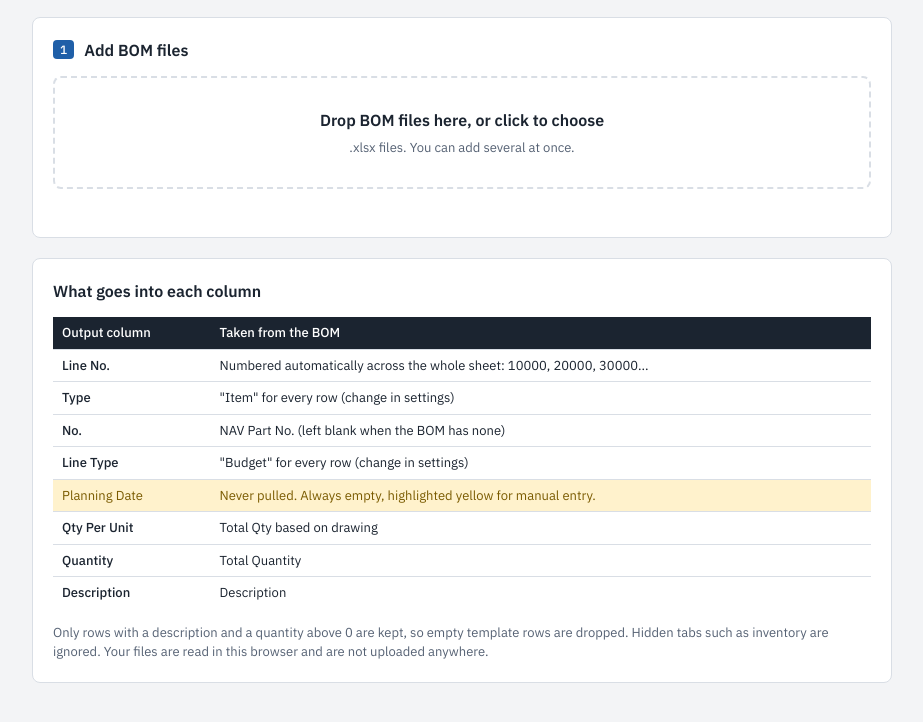
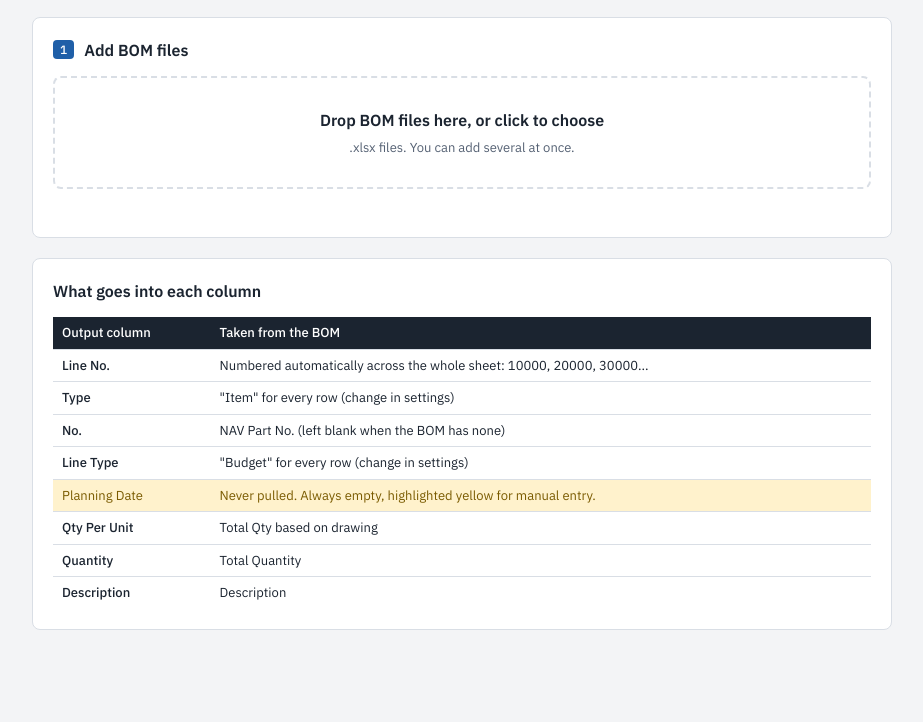
Before and after one commit to mdmit263/BOM_extractor_tool, a plain HTML site: page index.html in a window 1280 px wide. Shown: the part 142-864 px from the top of the page, without its empty margins (178-1101 px from the left). After the commit the page ends 820 px from the top, so only its background shows below. Drawn offline with Linux system fonts and the light colour scheme.

Commit message:
Remove footnote about row filtering and file handling
Removed explanatory paragraph about row filtering and file handling.

```diff
--- a/index.html
+++ b/index.html
@@ -138,7 +138,6 @@ summary{cursor:pointer;font-weight:500;color:var(--ink2)}
         <tr><td>Description</td><td>Description</td></tr>
       </tbody>
     </table></div>
-    <p class="foot" style="margin:0">Only rows with a description and a quantity above 0 are kept, so empty template rows are dropped. Hidden tabs such as inventory are ignored. Your files are read in this browser and are not uploaded anywhere.</p>
   </section>
 </div>
 
```
